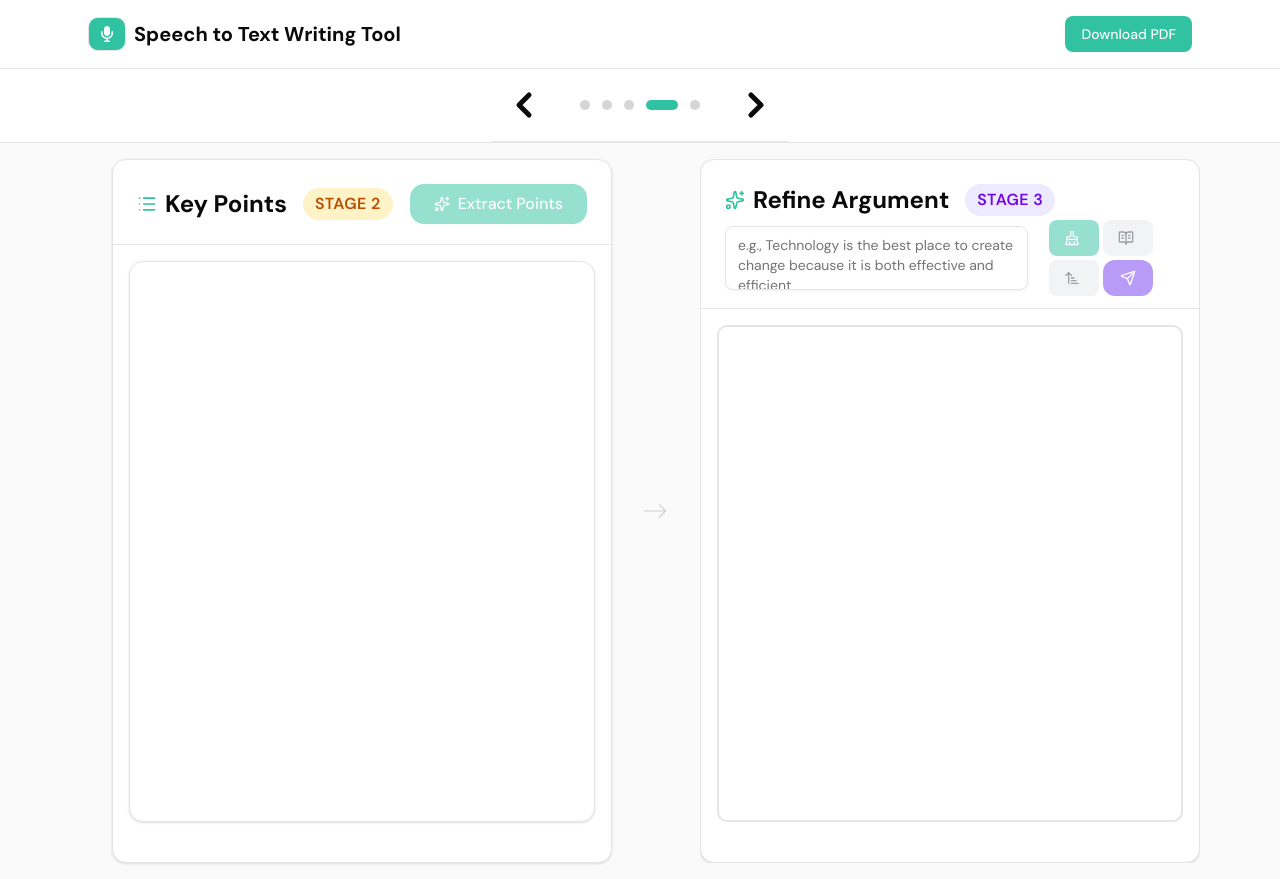
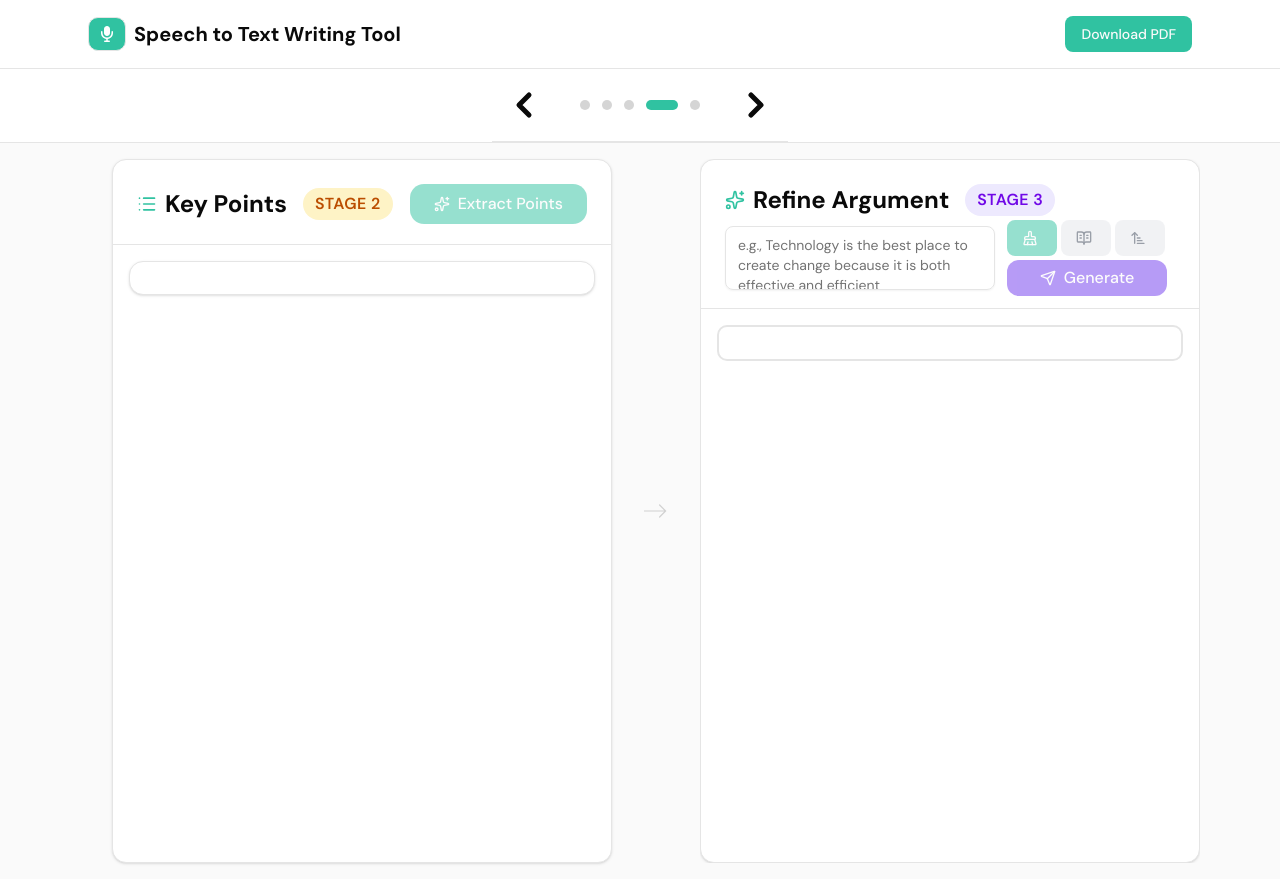
Before and after one commit to Hasi6558/STT-tool, a Next.js app: page / in a window 1280 px wide. Both pictures are taken after a click on the button 673 px from the left and 105 px from the top of the page. Built offline with nearby package versions, Linux system fonts and the light colour scheme.

Commit message:
did some UI refinements

```diff
--- a/src/components/PointSeperator.tsx
+++ b/src/components/PointSeperator.tsx
@@ -116,7 +116,7 @@ const PointSeparator = ({
             </div>
           </CardHeader>
           <CardContent className="flex-1 overflow-y-auto min-h-0 p-4 custom-scrollbar">
-            <Card className="h-full p-4">
+            <Card className="p-4">
               {loading ? (
                 <div className="flex items-center justify-center h-full">
                   <Spinner />
--- a/src/components/RefinePannel.tsx
+++ b/src/components/RefinePannel.tsx
@@ -73,6 +73,31 @@ const RefinePannel = ({
 
   return (
     <div className="h-full">
+      <style>{`
+      /* WebKit-based browsers */
+      .custom-scrollbar::-webkit-scrollbar {
+        width: 6px;
+        height: 6px;
+      }
+      .custom-scrollbar::-webkit-scrollbar-thumb {
+        background-color: rgb(156 163 175);
+        border-radius: 3px;
+      }
+      .custom-scrollbar::-webkit-scrollbar-track {
+        background: transparent;
+      }
+
+      /* Firefox */
+      .custom-scrollbar {
+        scrollbar-width: thin;
+        scrollbar-color: rgb(156 163 175) transparent;
+      }
+
+      /* Keep textarea-targeted rules for compatibility */
+      textarea::-webkit-scrollbar { width: 6px; }
+      textarea::-webkit-scrollbar-thumb { background-color: rgb(156 163 175); border-radius: 3px; }
+      textarea::-webkit-scrollbar-track { background: transparent; }
+    `}</style>
       {isRefinePannelOpen ? (
         <Card
           className={`h-full gap-0 ${
@@ -97,16 +122,16 @@ const RefinePannel = ({
                 </span>
               </div>
 
-              <div className="flex justify-start items-center">
-                <div>
+              <div className="flex justify-between items-center">
+                <div className="flex-1">
                   <Textarea
+                    className="resize-none h-15 w-full"
                     placeholder="e.g., Technology is the best place to create change because it is both effective and efficient"
-                    className="resize-none h-15"
                     onChange={(e) => handleTextChange(e.target.value)}
                   />
                 </div>
 
-                <div className="flex flex-col items-center w-[300px] gap-1  py-1">
+                <div className="flex flex-col items-start w-[160px] gap-1 ml-3 mr-2 py-1">
                   <div className="flex flex-row gap-1">
                     <Button
                       onClick={() => setSelectedBtn("clean")}
@@ -130,9 +155,6 @@ const RefinePannel = ({
                     >
                       <BookOpenText className="mr-1" />
                     </Button>
-                  </div>
-
-                  <div className="flex gap-1">
                     <Button
                       onClick={() => setSelectedBtn("enhance")}
                       disabled={!accumulatedTranscript || loading}
@@ -144,29 +166,26 @@ const RefinePannel = ({
                     >
                       <ArrowUpNarrowWide className="mr-1" />
                     </Button>
+                  </div>
+
+                  <div className="flex gap-1 w-full">
                     <Button
-                      className="mt-0 w-[50px] bg-[#7039ee] hover:bg-[#5706b3] text-sm sm:text-md md:text-[16px] h-9 sm:h-11 md:h-9 px-3 sm:px-4 md:px-6 rounded-[12px] font-medium"
+                      className="mt-0 w-[160px] bg-[#7039ee] hover:bg-[#5706b3] text-sm sm:text-md md:text-[16px] h-9 sm:h-11 md:h-9  sm:px-4 md:px-6 rounded-[12px] font-medium"
                       onClick={() => {
                         handleFinalText();
                       }}
                       disabled={loading || !accumulatedTranscript}
                     >
                       {loading ? <Spinner /> : <Send />}
+                      Generate
                     </Button>
                   </div>
                 </div>
               </div>
             </div>
           </CardHeader>
-          <CardContent className="flex-1 overflow-y-auto min-h-0 p-4 border-gray-300">
-            <Card
-              className="w-full h-full p-4  shadow-none rounded-lg overflow-auto border-2"
-              style={{
-                scrollbarWidth: "thin",
-                scrollbarColor: "rgb(156 163 175) transparent",
-                maxHeight: "100%",
-              }}
-            >
+          <CardContent className="flex-1 overflow-y-auto min-h-0 p-4 custom-scrollbar border-gray-300">
+            <Card className="w-full p-4 shadow-none rounded-lg border-2">
               <div className="whitespace-pre-wrap">{finalText}</div>
             </Card>
           </CardContent>
--- a/src/components/TextEditor.tsx
+++ b/src/components/TextEditor.tsx
@@ -576,7 +576,13 @@ export default function TextEditor({
               </div>
             </div>
             <div className="absolute left-4 top-4">
-              <span className="inline-flex items-center gap-1.5 px-3 py-1 rounded-full bg-rose-100 text-rose-600 text-md font-semibold uppercase tracking-wide">
+              <span
+                className={`inline-flex items-center gap-1.5 px-3 py-1 rounded-full text-md font-semibold uppercase tracking-wide ${
+                  isMicOn && isMicConnected
+                    ? "bg-green-100 text-green-600"
+                    : "bg-red-100 text-red-600"
+                }`}
+              >
                 <Mic className="h-4 w-4" />
                 Stage 1
               </span>
```
Also changed, not shown: .elasticbeanstalk/config.yml.
